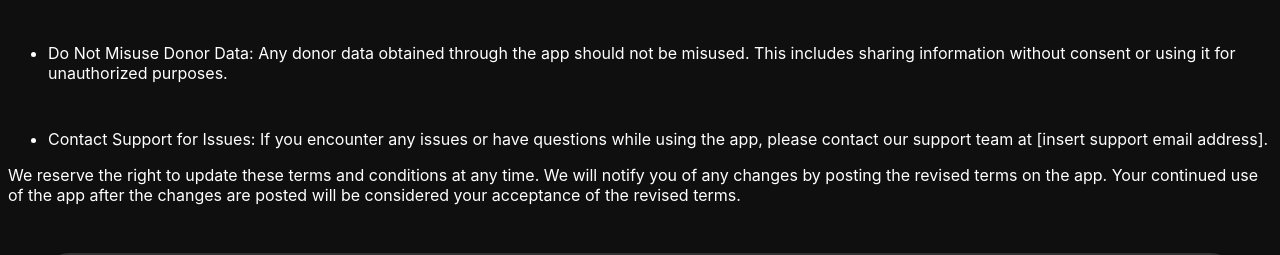
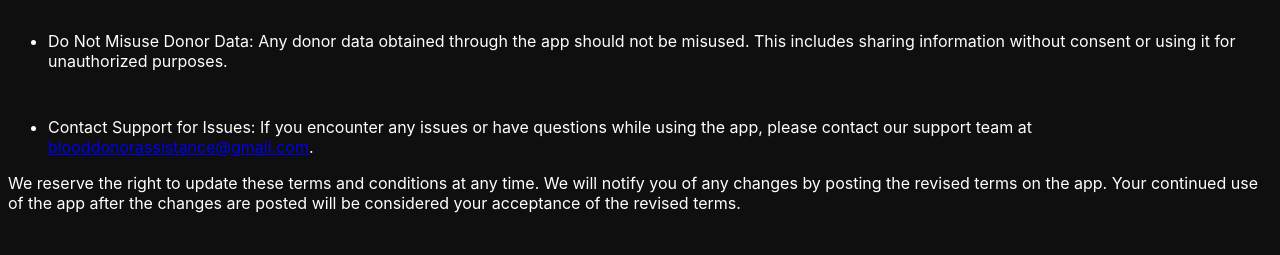
Before and after one commit to Nithyaprakash1/Blooddonorapp.github.io, a plain HTML site: page terms.html in a window 1280 px wide. Shown: the part 324-579 px from the top of the page. Drawn offline with Linux system fonts and the light colour scheme.

Commit message:
Update terms.html

```diff
--- a/terms.html
+++ b/terms.html
@@ -35,11 +35,12 @@
         <p style="margin-bottom: 10px;">&nbsp;&nbsp;&nbsp;</p>
         <li>Do Not Misuse Donor Data:  Any donor data obtained through the app should not be misused. This includes sharing information without consent or using it for unauthorized purposes.</li>
         <p style="margin-bottom: 10px;">&nbsp;&nbsp;&nbsp;</p>
-        <li>Contact Support for Issues:  If you encounter any issues or have questions while using the app, please contact our support team at [insert support email address].</li>
+        <li>Contact Support for Issues:  If you encounter any issues or have questions while using the app, please contact our support team at <a href="mailto:support@blooddonorapp.com">blooddonorassistance@gmail.com</a>.</li>
       </ul>
 
       <p>We reserve the right to update these terms and conditions at any time. We will notify you of any changes by posting the revised terms on the app.  Your continued use of the app after the changes are posted will be considered your acceptance of the revised terms.</p>
     </div>
+  <p style="margin-bottom: 10px;">&nbsp;&nbsp;&nbsp;</p>
   </main>
 
   <footer>
```
